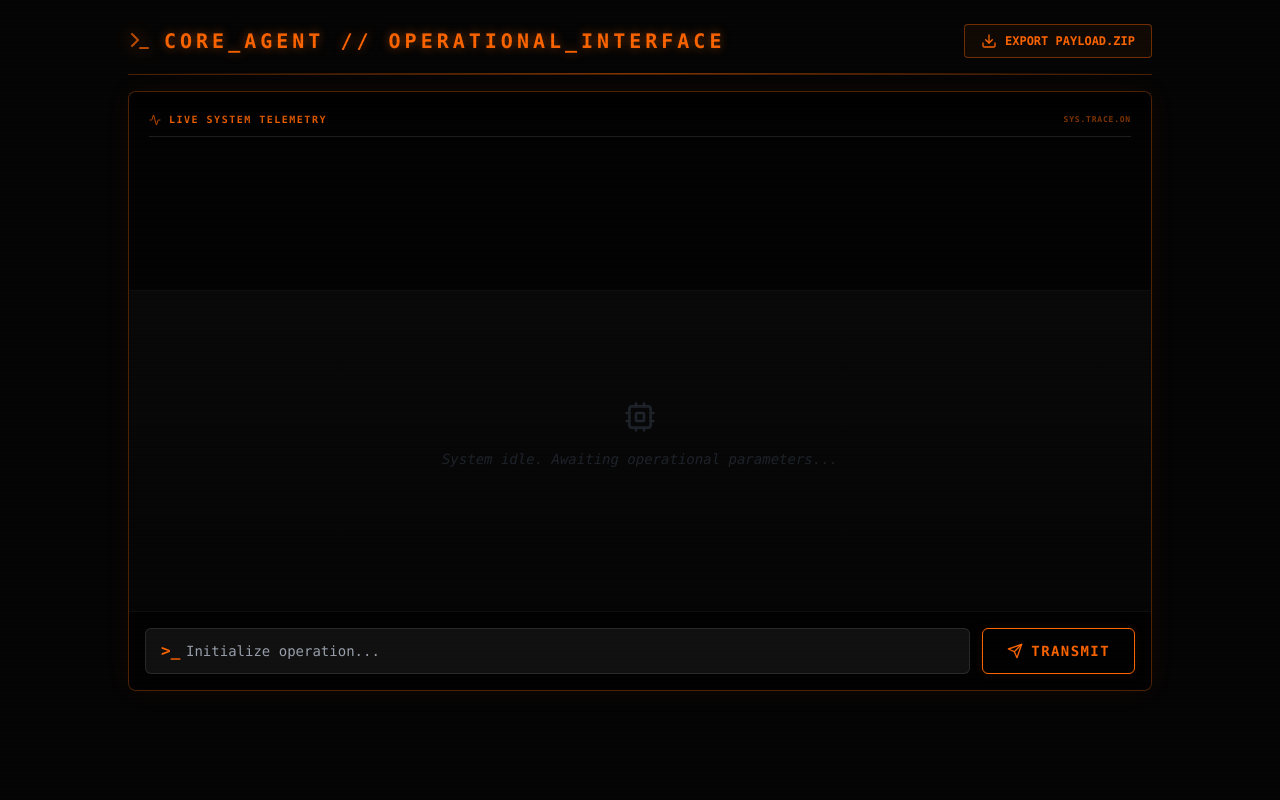
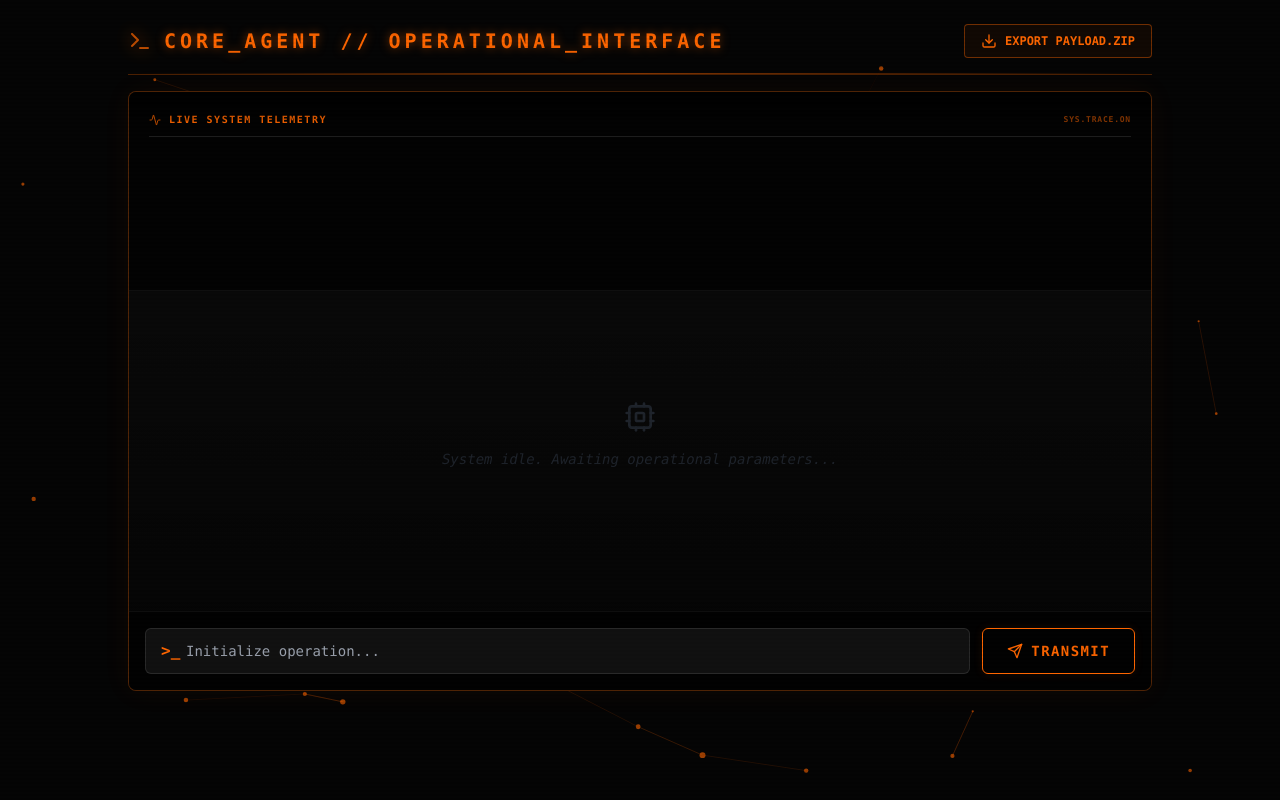
Before and after one commit to rkhm2004/Local-data-agent, a Next.js app in the folder frontend/: page / in a window 1280 px wide. Built offline with nearby package versions, Linux system fonts and the light colour scheme.

Commit message:
fixed the bg animation

```diff
--- a/frontend/src/app/page.tsx
+++ b/frontend/src/app/page.tsx
@@ -70,7 +70,7 @@ export default function Home() {
   };
 
   return (
-    <main className="relative min-h-screen w-screen overflow-x-hidden bg-[#050505] text-gray-100 flex flex-col items-center justify-between p-6 font-mono">
+    <main className="relative min-h-screen w-screen overflow-x-hidden bg-transparent text-gray-100 flex flex-col items-center justify-between p-6 font-mono">
       {/* Dynamic Background */}
       <ParticleBg agentState={agentState} />
 
--- a/frontend/src/components/ParticleBg.tsx
+++ b/frontend/src/components/ParticleBg.tsx
@@ -15,28 +15,28 @@ export default function ParticleBg({ agentState }: { agentState: AgentState }) {
     });
   }, []);
 
-  // Dynamically change colors and speed based on LLM state!
   const config = useMemo(() => {
-    let color = "#FF6600"; // Default Orange
+    let color = "#FF6600"; // Default Orange (Idle)
     let speed = 0.8;
     let linkOpacity = 0.2;
 
     if (agentState === "searching") {
       color = "#00FFFF"; // Cyan
-      speed = 2.5;
-      linkOpacity = 0.4;
+      speed = 3.0;
+      linkOpacity = 0.5;
     } else if (agentState === "executing") {
       color = "#FF0033"; // Aggressive Red
-      speed = 5.0;
-      linkOpacity = 0.1;
+      speed = 6.0;
+      linkOpacity = 0.6;
     } else if (agentState === "streaming") {
       color = "#00FF66"; // Matrix Green
-      speed = 1.5;
-      linkOpacity = 0.3;
+      speed = 2.0;
+      linkOpacity = 0.4;
     }
 
     return {
-      background: { color: { value: "transparent" } },
+      fullScreen: { enable: true, zIndex: -1 }, // <-- THE FIX: Forces particles behind content
+      background: { color: { value: "#050505" } }, // <-- THE FIX: Moves the dark background here
       fpsLimit: 60,
       particles: {
         color: { value: color },
@@ -57,9 +57,9 @@ export default function ParticleBg({ agentState }: { agentState: AgentState }) {
         },
         number: {
           density: { enable: true, area: 800 },
-          value: 60,
+          value: 80, // Increased particle count slightly for better visuals
         },
-        opacity: { value: 0.5 },
+        opacity: { value: 0.6 },
         shape: { type: "circle" },
         size: { value: { min: 1, max: 3 } },
       },
@@ -69,9 +69,6 @@ export default function ParticleBg({ agentState }: { agentState: AgentState }) {
 
   if (!init) return <></>;
 
-  return (
-    <div className="absolute inset-0 -z-10 transition-opacity duration-1000 ease-in-out">
-      <Particles id="tsparticles" options={config as any} />
-    </div>
-  );
+  // Removed the absolute wrapper div to prevent layer clashing
+  return <Particles id="tsparticles" options={config as any} />;
 }
```
